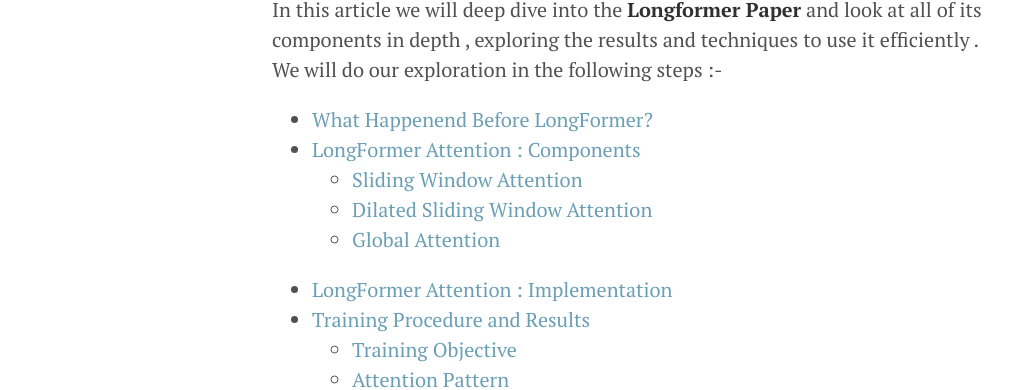
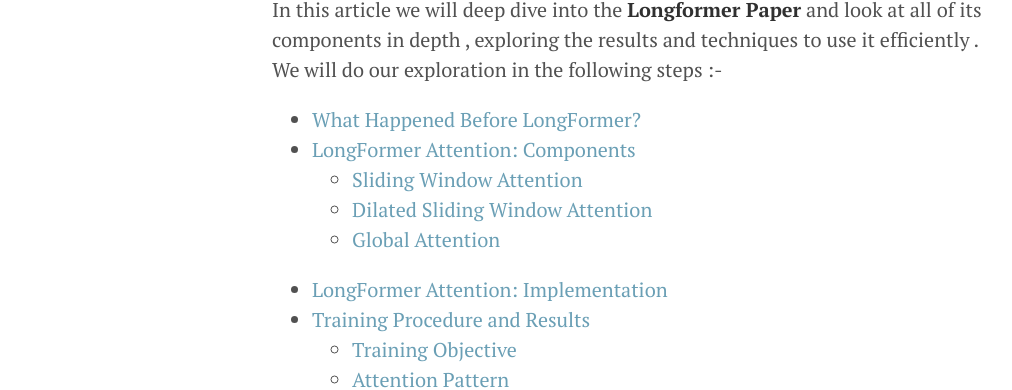
Before and after one commit to tanulsingh/tanulsingh.github.io, a Jekyll site: the page built from _posts/2020-04-04-LongFormer-The Long-Document-Transformer.md, in a window 1280 px wide and 900 px high, scrolled down 453 px. Shown: the part 154-544 px from the top of the window, without its empty margins (8-1020 px from the left). Built offline with Jekyll 4.4.1, drawn with Linux system fonts in a browser that asks for light colours.

Commit message:
first blog

```diff
--- a/_posts/2020-04-04-LongFormer-The Long-Document-Transformer.md
+++ b/_posts/2020-04-04-LongFormer-The Long-Document-Transformer.md
@@ -7,20 +7,20 @@
 
 In this article we will deep dive into the **Longformer Paper** and look at all of its components in depth , exploring the results and techniques to use it efficiently . We will do our exploration in the following steps :-
 
-- [What Happenend Before LongFormer?](LongFormer%20The%20Long%20Document%20Transformer%20740c27d9ad964e13800c8f7136ca8ce8.md)
-- [LongFormer Attention : Components](LongFormer%20The%20Long%20Document%20Transformer%20740c27d9ad964e13800c8f7136ca8ce8.md)
-    - [Sliding Window Attention](LongFormer%20The%20Long%20Document%20Transformer%20740c27d9ad964e13800c8f7136ca8ce8.md)
-    - [Dilated Sliding Window Attention](LongFormer%20The%20Long%20Document%20Transformer%20740c27d9ad964e13800c8f7136ca8ce8.md)
-    - [Global Attention](LongFormer%20The%20Long%20Document%20Transformer%20740c27d9ad964e13800c8f7136ca8ce8.md)
-- [LongFormer Attention : Implementation](LongFormer%20The%20Long%20Document%20Transformer%20740c27d9ad964e13800c8f7136ca8ce8.md)
-- [Training Procedure and Results](LongFormer%20The%20Long%20Document%20Transformer%20740c27d9ad964e13800c8f7136ca8ce8.md)
-    - [Training Objective](LongFormer%20The%20Long%20Document%20Transformer%20740c27d9ad964e13800c8f7136ca8ce8.md)
-    - [Attention Pattern](LongFormer%20The%20Long%20Document%20Transformer%20740c27d9ad964e13800c8f7136ca8ce8.md)
-    - [Position Embeddings](LongFormer%20The%20Long%20Document%20Transformer%20740c27d9ad964e13800c8f7136ca8ce8.md)
-- [Results](LongFormer%20The%20Long%20Document%20Transformer%20740c27d9ad964e13800c8f7136ca8ce8.md)
-- [Conclusion](LongFormer%20The%20Long%20Document%20Transformer%20740c27d9ad964e13800c8f7136ca8ce8.md)
+- [What Happened Before LongFormer?](#what-happened-before-longformer)
+- [LongFormer Attention: Components](#longformer-attention-components)
+  - [Sliding Window Attention](#sliding-window-attention)
+  - [Dilated Sliding Window Attention](#dilated-sliding-window-attention)
+  - [Global Attention](#global-attention)
+- [LongFormer Attention: Implementation](#longformer-attention-implementation)
+- [Training Procedure and Results](#training-procedure-and-results)
+  - [Training Objective](#training-objective)
+  - [Attention Pattern](#attention-pattern)
+  - [Position Embeddings](#position-embeddings)
+- [Results](#results)
+- [Conclusion](#conclusion)
 
-![hqdefault.jpeg]({{ site.baseurl }}/LongFormer%20The%20Long%20Document%20Transformer%20740c27d9ad964e13800c8f7136ca8ce8/hqdefault.jpeg)
+![hqdefault.jpeg]({{ site.baseurl }}/_posts/LongFormer%20The%20Long%20Document%20Transformer%20740c27d9ad964e13800c8f7136ca8ce8/hqdefault.jpeg)
 
 # What Happenend Before LongFormer?
 
```
